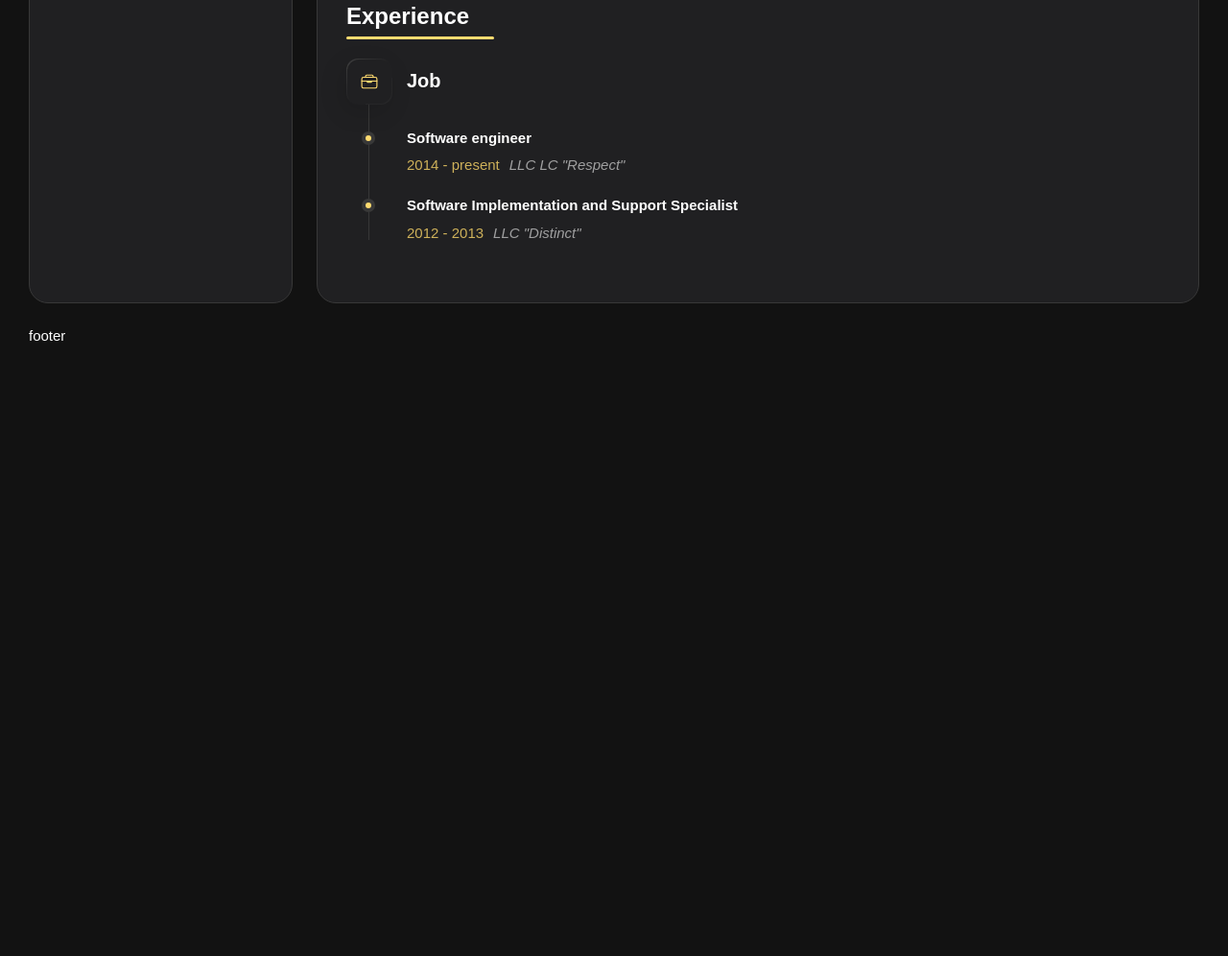
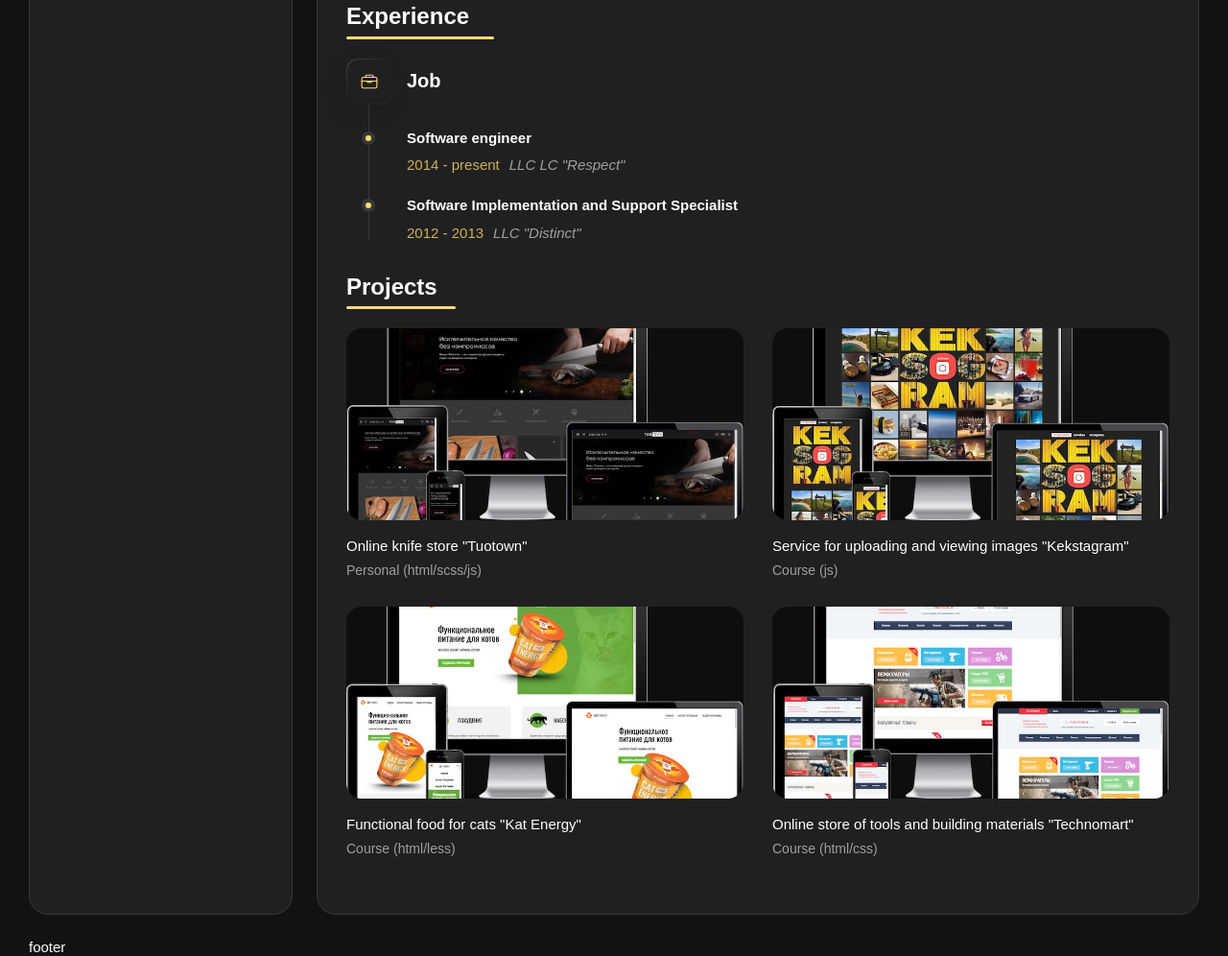
Before and after one commit to shums89/rsschool-cv, a plain HTML site: page index.html in a window 1280 px wide. Shown: the part 1199-2195 px from the top of the page at 96% size. Before the commit the page ends 1557 px from the top, so only its background shows below. Drawn offline with nearby package versions, Linux system fonts and the light colour scheme; files whose address does not match are found by name.

Commit message:
feat: add projects

```diff
--- a/css/style.css
+++ b/css/style.css
@@ -70,8 +70,8 @@ button {
 }
 
 *,
-*::before,
-*::after {
+*:before,
+*:after {
   box-sizing: border-box;
 }
 
@@ -100,6 +100,10 @@ img {
   max-width: 100%;
   height: auto;
   object-fit: contain;
+}
+
+figure {
+  margin: 0;
 }
 
 .visually-hidden {
@@ -219,7 +223,7 @@ section > h2:after {
   transition: color 0.3s ease 0s;
 }
 
-.nav-link::after {
+.nav-link:after {
   content: "";
   position: absolute;
   bottom: 10px;
@@ -423,7 +427,7 @@ section > h2:after {
   line-height: 1.6;
 }
 
-.timeline-item::before {
+.timeline-item:before {
   content: "";
   position: absolute;
   top: -25px;
@@ -433,7 +437,7 @@ section > h2:after {
   background: var(--jet);
 }
 
-.timeline-item::after {
+.timeline-item:after {
   content: "";
   position: absolute;
   top: 7px;
@@ -462,3 +466,89 @@ section > h2:after {
   font-weight: 300;
   line-height: 1.6;
 }
+
+/* PROJECTS */
+
+.projects__list {
+  display: grid;
+  grid-template-columns: repeat(2, 1fr);
+  gap: 30px;
+  margin-bottom: 10px;
+}
+
+.project-item > a {
+  width: 100%;
+}
+
+.project-item__img-wrapper {
+  position: relative;
+  width: 100%;
+  height: 200px;
+  border-radius: 16px;
+  overflow: hidden;
+  margin-bottom: 15px;
+}
+
+.project-item__img-wrapper:before {
+  content: "";
+  position: absolute;
+  top: 0;
+  left: 0;
+  width: 100%;
+  height: 100%;
+  background: transparent;
+  z-index: 1;
+  transition: all 0.3s ease 0s;
+}
+
+.project-item > a:hover .project-item__img-wrapper:before {
+  background: rgba(0, 0, 0, 0.8);
+}
+
+.project-item__icon-box {
+  --scale: 0.8;
+
+  background: var(--jet);
+  color: var(--orange-yellow-crayola);
+  position: absolute;
+  top: 50%;
+  left: 50%;
+  transform: translate(-50%, -50%) scale(var(--scale));
+  font-size: 40px;
+  line-height: 0;
+  padding: 18px;
+  border-radius: 12px;
+  opacity: 0;
+  z-index: 1;
+  transition: all 0.3s ease 0s;
+}
+
+.project-item > a:hover .project-item__icon-box {
+  --scale: 1;
+  opacity: 1;
+}
+
+.project-item__img {
+  width: 100%;
+  height: 100%;
+  object-fit: cover;
+  transition: all 0.3s ease 0s;
+}
+
+.project-item > a:hover .project-item__img {
+  transform: scale(1.1);
+}
+
+.project-title {
+  color: var(--white);
+  font-size: 15px;
+  font-weight: 400;
+  line-height: 1.6;
+  margin-bottom: 5px;
+}
+
+.project-category {
+  color: var(--light-gray-70);
+  font-size: 14px;
+  font-weight: 300;
+}
--- a/index.html
+++ b/index.html
@@ -204,6 +204,59 @@
             </ol>
           </div>
         </section>
+        <section class="projects" id="projects">
+          <h2 class="projects__title">Projects</h2>
+          <ul class="projects__list">
+            <li class="project__item project-item">
+              <a class="project-item__link" href="https://shums89.github.io/tuotown" target="_blank">
+                <figure class="project-item__img-wrapper">
+                  <div class="project-item__icon-box">
+                    <ion-icon class="project-item__icon" name="eye-outline" role="img" aria-label="eye outline"></ion-icon>
+                  </div>
+                  <img class="project-item__img" src="assets/img/project-1.jpeg" alt="Tuotown" loading="lazy">
+                </figure>
+                <h3 class="project-title">Online knife store "Tuotown"</h3>
+                <p class="project-category">Personal (html/scss/js)</p>
+              </a>
+            </li>
+            <li class="project__item project-item">
+              <a class="project-item__link" href="https://shums89.github.io/kekstagram" target="_blank">
+                <figure class="project-item__img-wrapper">
+                  <div class="project-item__icon-box">
+                    <ion-icon class="project-item__icon" name="eye-outline" role="img" aria-label="eye outline"></ion-icon>
+                  </div>
+                  <img class="project-item__img" src="assets/img/project-2.jpeg" alt="Kekstagram" loading="lazy">
+                </figure>
+                <h3 class="project-title">Service for uploading and viewing images "Kekstagram"</h3>
+                <p class="project-category">Course (js)</p>
+              </a>
+            </li>
+            <li class="project__item project-item">
+              <a class="project-item__link" href="https://shums89.github.io/cat-energy" target="_blank">
+                <figure class="project-item__img-wrapper">
+                  <div class="project-item__icon-box">
+                    <ion-icon class="project-item__icon" name="eye-outline" role="img" aria-label="eye outline"></ion-icon>
+                  </div>
+                  <img class="project-item__img" src="assets/img/project-3.jpeg" alt="Kat Energy" loading="lazy">
+                </figure>
+                <h3 class="project-title">Functional food for cats "Kat Energy"</h3>
+                <p class="project-category">Course (html/less)</p>
+              </a>
+            </li>
+            <li class="project__item project-item">
+              <a class="project-item__link" href="https://shums89.github.io/technomart" target="_blank">
+                <figure class="project-item__img-wrapper">
+                  <div class="project-item__icon-box">
+                    <ion-icon class="project-item__icon" name="eye-outline" role="img" aria-label="eye outline"></ion-icon>
+                  </div>
+                  <img class="project-item__img" src="assets/img/project-4.jpeg" alt="Technomart" loading="lazy">
+                </figure>
+                <h3 class="project-title">Online store of tools and building materials "Technomart"</h3>
+                <p class="project-category">Course (html/css)</p>
+              </a>
+            </li>
+          </ul>
+        </section>
       </div>
     </div>
   </main>
```
Also changed, not shown: assets/img/project-1.jpeg (added), assets/img/project-2.jpeg (added), assets/img/project-3.jpeg (added), assets/img/project-4.jpeg (added).
